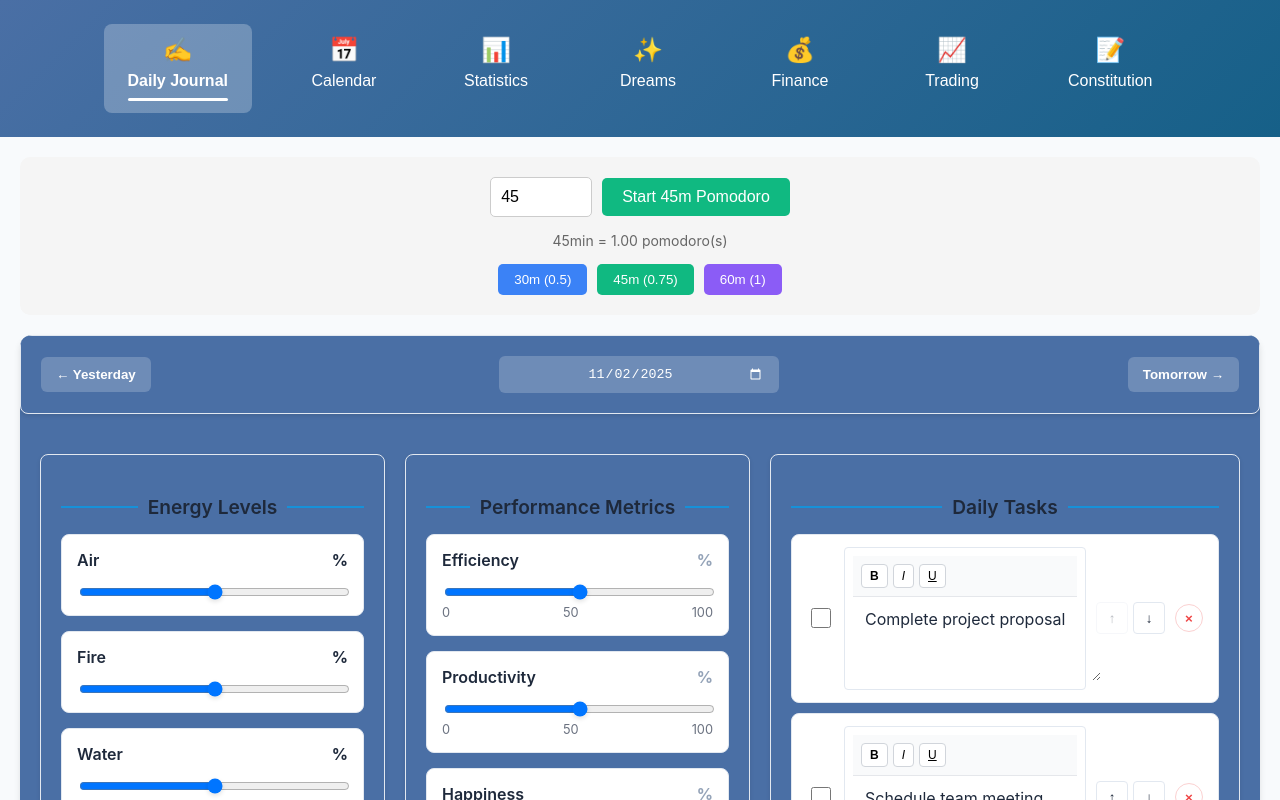
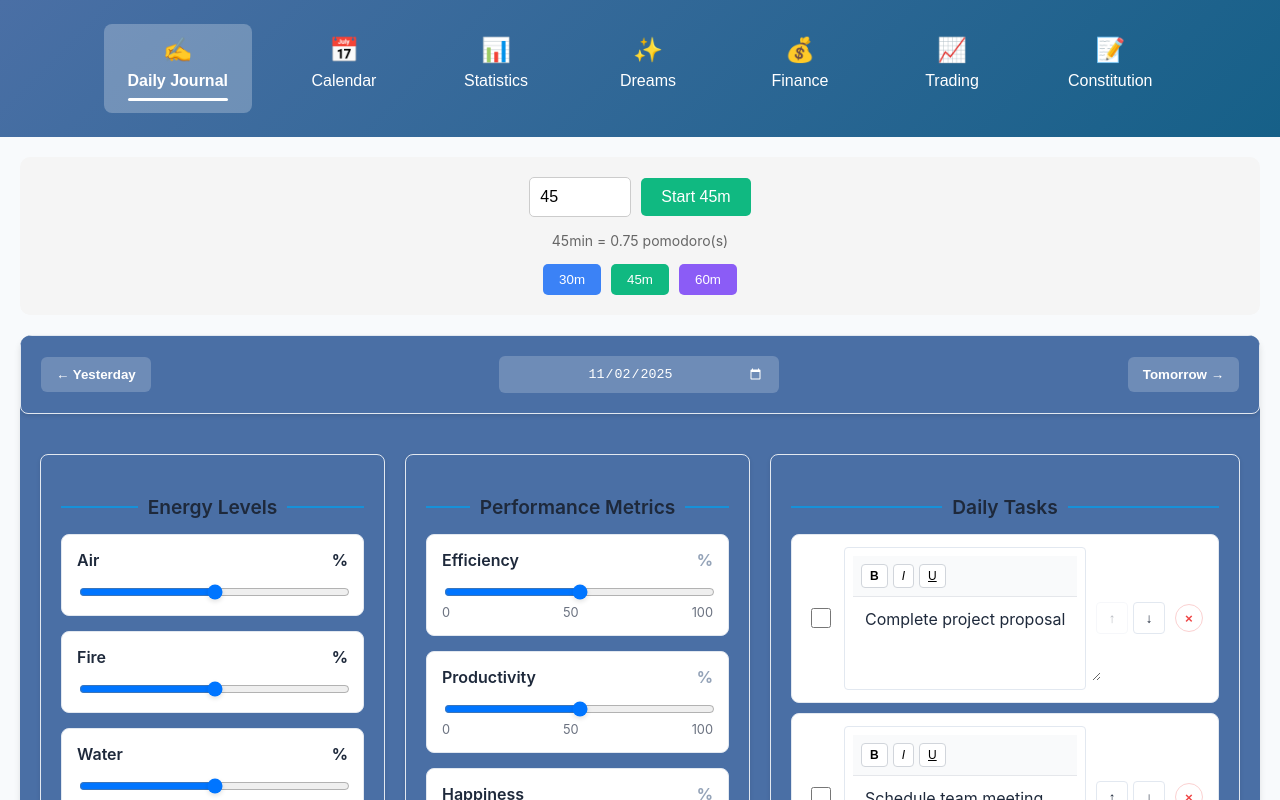
Before and after one commit to Q1W2E3R4T5Y6U7I8a/analyse-action-passee, a React (Create React App) app: page / in a window 1280 px wide. Shown: the top 800 px of the page. Built offline with nearby package versions, Linux system fonts and the light colour scheme.

Commit message:
adsfadsf

```diff
--- a/src/components/DailyEntry.jsx
+++ b/src/components/DailyEntry.jsx
@@ -609,11 +609,11 @@ const meditationTracks = [
                   fontSize: '16px'
                 }}
               >
-                Start {pomodoroDuration}m Pomodoro
+                Start {pomodoroDuration}m
               </button>
             </div>
             <div style={{ fontSize: '14px', color: '#666', marginBottom: '15px' }}>
-              {pomodoroDuration}min = {(pomodoroDuration / 45).toFixed(2)} pomodoro(s)
+              {pomodoroDuration}min = {(pomodoroDuration / 60).toFixed(2)} pomodoro(s)
             </div>
 
             {/* Boutons rapides */}
@@ -631,7 +631,7 @@ const meditationTracks = [
                   cursor: 'pointer'
                 }}
               >
-                30m (0.5)
+                30m
               </button>
               <button
                 onClick={() => startPomodoro(45)}
@@ -646,7 +646,7 @@ const meditationTracks = [
                   cursor: 'pointer'
                 }}
               >
-                45m (0.75)
+                45m
               </button>
               <button
                 onClick={() => startPomodoro(60)}
@@ -661,7 +661,7 @@ const meditationTracks = [
                   cursor: 'pointer'
                 }}
               >
-                60m (1)
+                60m
               </button>
             </div>
           </div>
```
